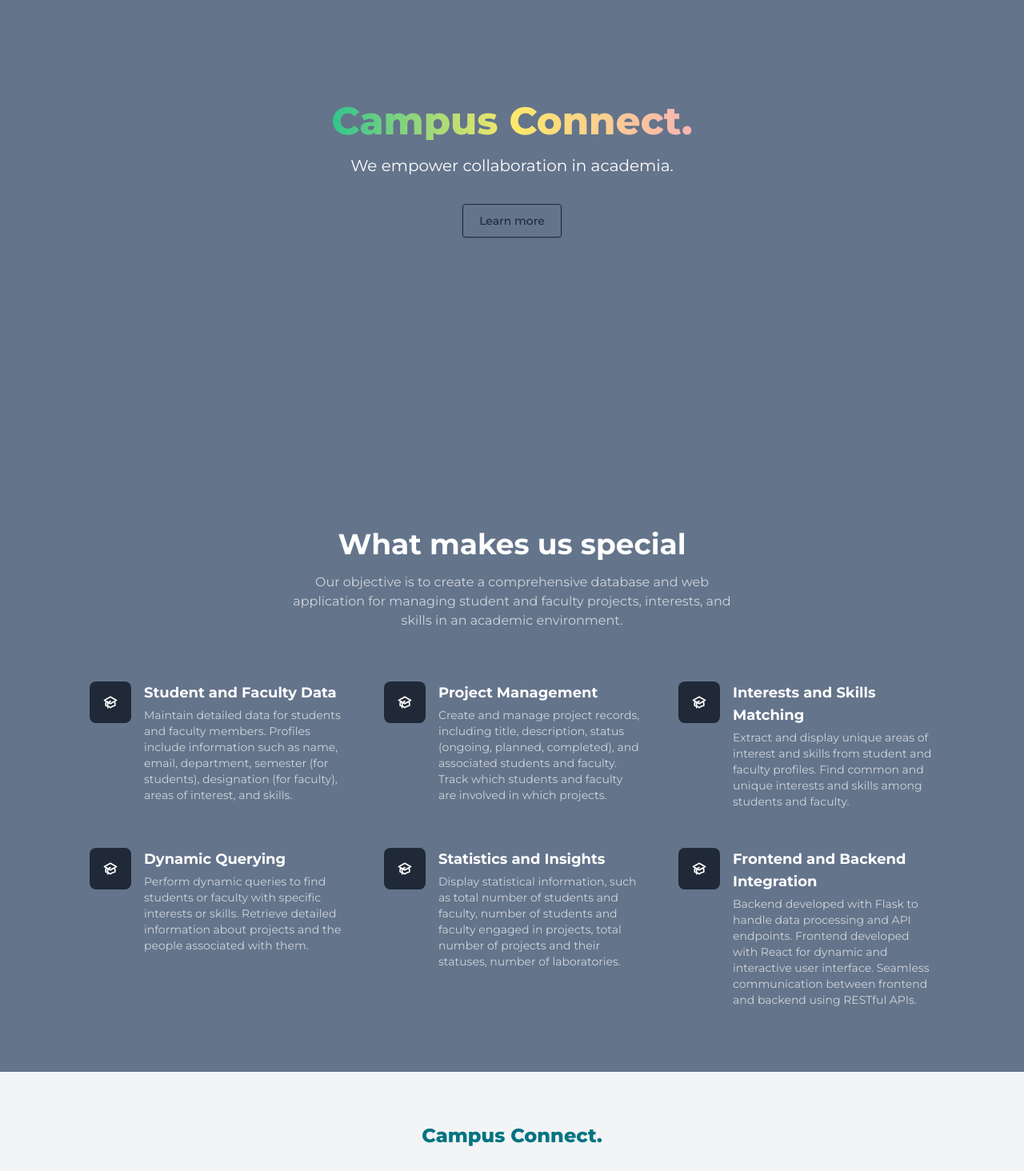
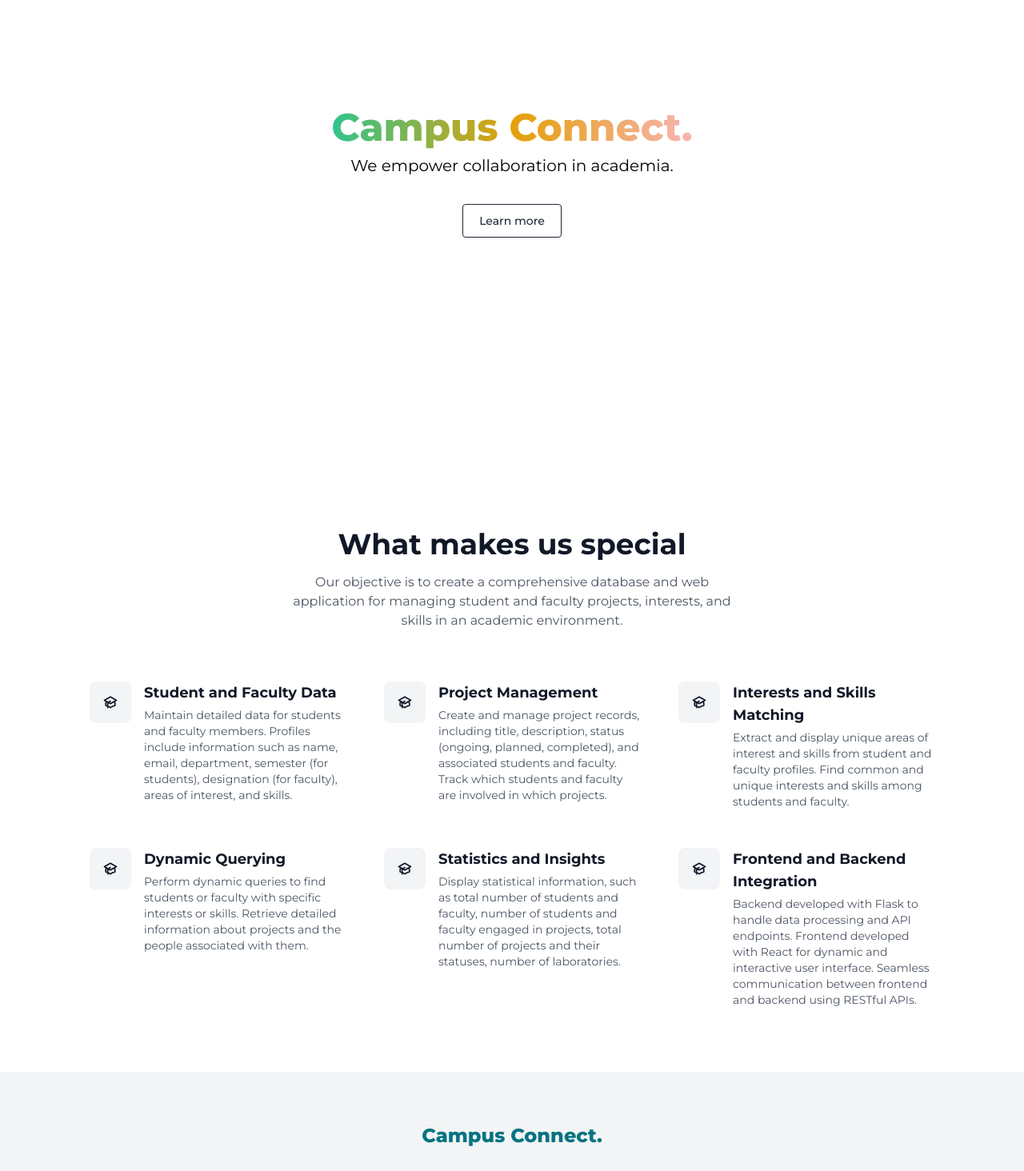
Before and after one commit to ariyaltharun/campus-connect-plus-plus, a React (Vite) app: page / in a window 1280 px wide. Shown: the part 220-1684 px from the top of the page at 80% size. Built offline with nearby package versions, Linux system fonts and the light colour scheme.

Commit message:
Minor changes - Updated Calendar.jsx to improve date handling - Enhanced Home.jsx with new UI elements

```diff
--- a/components/Calendar.jsx
+++ b/components/Calendar.jsx
@@ -40,7 +40,7 @@
           <h1 className="text-2xl dark:text-white font-bold sm:text-3xl text-center mb-5">
             Calendar of Events
           </h1>
-          <div className="header border border-gray-200 dark:border-gray-700 flex justify-between items-center mb-4">
+          <div className="header border border-gray-200 dark:border-gray-500 flex justify-between items-center mb-4">
             <div className="icon cursor-pointer" onClick={prevMonth}>
               <span className="material-icons">
                 <PiArrowSquareLeftFill className=" w-10 h-10 dark:text-white" />
@@ -78,7 +78,7 @@
         );
       }
 
-      return <div className="days grid grid-cols-7 border border-gray-200 dark:border-gray-700 p-2">{days}</div>;
+      return <div className="days grid grid-cols-7 border border-gray-200 dark:border-gray-500 p-2">{days}</div>;
     };
 
     /**
@@ -104,7 +104,7 @@
           days.push(
             <div
               className={`col p-2 border border-gray-200 dark:border-gray-700 text-center cursor-pointer ${
-                !isSameDay(day, selectedDate) ? "bg-gray-100 dark:bg-gray-800" : "bg-blue-200 dark:bg-blue-600"
+                !isSameDay(day, selectedDate) ? "bg-gray-100 dark:bg-gray-800" : "bg-green-200/75 dark:bg-green-600"
               }`}
               key={day}
               onClick={() => onDateClick(cloneDay)}
@@ -149,7 +149,7 @@
       return events
         .filter((event) => isSameDay(event.date, day))
         .map((event, index) => (
-          <div key={index} className="event bg-blue-200 dark:bg-blue-600 p-1 rounded mt-1">
+          <div key={index} className="event bg-green-300 dark:bg-green-400 p-1 rounded mt-1">
             {event.title}
           </div>
         ));
@@ -174,7 +174,7 @@
     };
 
     return (
-      <div className="calendar p-5 pt-24 bg-white dark:bg-gray-900 shadow-md rounded-lg">
+      <div className="calendar p-5 pt-24 bg-white dark:bg-slate-700 shadow-md ">
         {renderHeader()}
         {renderDays()}
         {renderCells()}
--- a/components/Home.jsx
+++ b/components/Home.jsx
@@ -4,14 +4,15 @@
   return (
     <>
       {/* welcome section */}
-      <section className="flex bg-slate-500 dark:bg-gray-900 text-white">
-        <div className="mx-auto max-w-screen-xl text-center px-4 py-32 pt-48 items-start lg:flex lg:h-screen lg:items-center ">
-          <div className=" max-w-5xl justify-center items-center">
-            <h1 className="bg-gradient-to-r from-green-400 via-yellow-200  to-red-300 bg-clip-text text-5xl font-extrabold text-transparent sm:text-5xl">
+      {/* style={{ backgroundImage: "url('/brush-stroke.png')", backgroundSize: "cover", backgroundPosition: "center", backgroundRepeat: "no-repeat", width: "100 vw", alignItems: "center", justifyContent: "center" }} */}
+      <section className="flex dark:bg-gray-900 text-black dark:text-white" >
+        <div className="mx-auto max-w-screen-xl text-center px-16 py-32 pt-48 lg:flex lg:h-screen lg:items-center " >
+          <div className=" max-w-5xl justify-center items-center" >
+            <h1 className="bg-gradient-to-r from-green-400 via-yellow-400  to-red-300 py-2 bg-clip-text text-5xl font-extrabold text-transparent sm:text-5xl">
               Campus Connect.
             </h1>
 
-            <p className="mx-auto mt-4 max-w-3xl sm:text-xl/relaxed">
+            <p className="mx-auto max-w-3xl sm:text-xl/relaxed">
               We empower collaboration in academia.
             </p>
 
@@ -29,7 +30,7 @@
       {/* features section */}
       <section
         id="special"
-        className="bg-slate-500 dark:bg-gray-900 text-white px-20 "
+        className=" dark:bg-gray-900 text-gray-900 dark:text-white px-20 "
       >
         <div className="items-start lg:flex lg:justify-center">
         <div className="max-w-screen-xl flex flex-col items-center px-4 py-8 sm:px-6 sm:py-12 lg:px-8 lg:py-20">
@@ -38,7 +39,7 @@
               What makes us special
             </h2>
 
-            <p className="mt-4 text-gray-300">
+            <p className="mt-4 text-gray-600 dark:text-gray-300">
               Our objective is to create a comprehensive database and web
               application for managing student and faculty projects, interests,
               and skills in an academic environment.
@@ -47,7 +48,7 @@
 
           <div className="mt-8 grid grid-cols-1 gap-8 md:mt-16 md:grid-cols-2 md:gap-12 lg:grid-cols-3">
             <div className="flex items-start gap-4">
-              <span className="shrink-0 rounded-lg bg-gray-800 p-4">
+              <span className="shrink-0 rounded-lg bg-gray-100 dark:bg-gray-800 p-4">
                 <svg
                   className="h-5 w-5"
                   fill="none"
@@ -69,7 +70,7 @@
               <div>
                 <h2 className="text-lg font-bold">Student and Faculty Data</h2>
 
-                <p className="mt-1 text-sm text-gray-300">
+                <p className="mt-1 text-sm text-gray-600 dark:text-gray-300">
                   Maintain detailed data for students and faculty members.
                   Profiles include information such as name, email, department,
                   semester (for students), designation (for faculty), areas of
@@ -79,7 +80,7 @@
             </div>
 
             <div className="flex items-start gap-4">
-              <span className="shrink-0 rounded-lg bg-gray-800 p-4">
+              <span className="shrink-0 rounded-lg bg-gray-100 dark:bg-gray-800 p-4">
                 <svg
                   className="h-5 w-5"
                   fill="none"
@@ -101,7 +102,7 @@
               <div>
                 <h2 className="text-lg font-bold">Project Management</h2>
 
-                <p className="mt-1 text-sm text-gray-300">
+                <p className="mt-1 text-sm text-gray-600 dark:text-gray-300">
                   Create and manage project records, including title,
                   description, status (ongoing, planned, completed), and
                   associated students and faculty. Track which students and
@@ -111,7 +112,7 @@
             </div>
 
             <div className="flex items-start gap-4">
-              <span className="shrink-0 rounded-lg bg-gray-800 p-4">
+              <span className="shrink-0 rounded-lg bg-gray-100 dark:bg-gray-800 p-4">
                 <svg
                   className="h-5 w-5"
                   fill="none"
@@ -135,7 +136,7 @@
                   Interests and Skills Matching
                 </h2>
 
-                <p className="mt-1 text-sm text-gray-300">
+                <p className="mt-1 text-sm text-gray-600 dark:text-gray-300">
                   Extract and display unique areas of interest and skills from
                   student and faculty profiles. Find common and unique interests
                   and skills among students and faculty.
@@ -144,7 +145,7 @@
             </div>
 
             <div className="flex items-start gap-4">
-              <span className="shrink-0 rounded-lg bg-gray-800 p-4">
+              <span className="shrink-0 rounded-lg bg-gray-100 dark:bg-gray-800 p-4">
                 <svg
                   className="h-5 w-5"
                   fill="none"
@@ -166,7 +167,7 @@
               <div>
                 <h2 className="text-lg font-bold">Dynamic Querying</h2>
 
-                <p className="mt-1 text-sm text-gray-300">
+                <p className="mt-1 text-sm text-gray-600 dark:text-gray-300">
                   Perform dynamic queries to find students or faculty with
                   specific interests or skills. Retrieve detailed information
                   about projects and the people associated with them.
@@ -175,7 +176,7 @@
             </div>
 
             <div className="flex items-start gap-4">
-              <span className="shrink-0 rounded-lg bg-gray-800 p-4">
+              <span className="shrink-0 rounded-lg bg-gray-100 dark:bg-gray-800 p-4">
                 <svg
                   className="h-5 w-5"
                   fill="none"
@@ -197,7 +198,7 @@
               <div>
                 <h2 className="text-lg font-bold">Statistics and Insights</h2>
 
-                <p className="mt-1 text-sm text-gray-300">
+                <p className="mt-1 text-sm text-gray-600 dark:text-gray-300">
                   Display statistical information, such as total number of
                   students and faculty, number of students and faculty engaged
                   in projects, total number of projects and their statuses,
@@ -207,7 +208,7 @@
             </div>
 
             <div className="flex items-start gap-4">
-              <span className="shrink-0 rounded-lg bg-gray-800 p-4">
+              <span className="shrink-0 rounded-lg bg-gray-100 dark:bg-gray-800 p-4">
                 <svg
                   className="h-5 w-5"
                   fill="none"
@@ -231,7 +232,7 @@
                   Frontend and Backend Integration
                 </h2>
 
-                <p className="mt-1 text-sm text-gray-300">
+                <p className="mt-1 text-sm text-gray-600 dark:text-gray-300">
                   Backend developed with Flask to handle data processing and API
                   endpoints. Frontend developed with React for dynamic and
                   interactive user interface. Seamless communication between
--- a/components/Sidebar.jsx
+++ b/components/Sidebar.jsx
@@ -3,6 +3,8 @@
 import { Link } from "react-router-dom";
 import { FaCalendarAlt } from "react-icons/fa";
 import { BsKanban } from "react-icons/bs";
+import { PiStudentFill } from "react-icons/pi";
+import { RiTeamLine } from "react-icons/ri";
 
 export default function Sidebar() {
   return (
@@ -123,15 +125,7 @@
                 to="/find_students"
                 className="flex items-center p-2 rounded-lg text-white hover:bg-gray-100 hover:text-gray-700 dark:hover:bg-gray-700 dark:hover:text-gray-100 group"
               >
-                <svg
-                  className="flex-shrink-0 w-5 h-5 text-gray-500 transition duration-75 dark:text-gray-400 group-hover:text-gray-900 dark:group-hover:text-white"
-                  aria-hidden="true"
-                  xmlns="http://www.w3.org/2000/svg"
-                  fill="currentColor"
-                  viewBox="0 0 20 18"
-                >
-                  <path d="M14 2a3.963 3.963 0 0 0-1.4.267 6.439 6.439 0 0 1-1.331 6.638A4 4 0 1 0 14 2Zm1 9h-1.264A6.957 6.957 0 0 1 15 15v2a2.97 2.97 0 0 1-.184 1H19a1 1 0 0 0 1-1v-1a5.006 5.006 0 0 0-5-5ZM6.5 9a4.5 4.5 0 1 0 0-9 4.5 4.5 0 0 0 0 9ZM8 10H5a5.006 5.006 0 0 0-5 5v2a1 1 0 0 0 1 1h11a1 1 0 0 0 1-1v-2a5.006 5.006 0 0 0-5-5Z" />
-                </svg>
+                <PiStudentFill className="flex-shrink-0 w-5 h-5 text-gray-500 transition duration-75 dark:text-gray-400 group-hover:text-gray-900 dark:group-hover:text-white" aria-hidden="true"/>
                 <span className="flex-1 ms-3 whitespace-nowrap">
                   Find Students
                 </span>
@@ -142,17 +136,9 @@
                 to="/know_team_members"
                 className="flex items-center p-2 rounded-lg text-white hover:bg-gray-100 hover:text-gray-700 dark:hover:bg-gray-700 dark:hover:text-gray-100 group"
               >
-                <svg
-                  className="flex-shrink-0 w-5 h-5 text-gray-500 transition duration-75 dark:text-gray-400 group-hover:text-gray-900 dark:group-hover:text-white"
-                  aria-hidden="true"
-                  xmlns="http://www.w3.org/2000/svg"
-                  fill="currentColor"
-                  viewBox="0 0 20 18"
-                >
-                  <path d="M14 2a3.963 3.963 0 0 0-1.4.267 6.439 6.439 0 0 1-1.331 6.638A4 4 0 1 0 14 2Zm1 9h-1.264A6.957 6.957 0 0 1 15 15v2a2.97 2.97 0 0 1-.184 1H19a1 1 0 0 0 1-1v-1a5.006 5.006 0 0 0-5-5ZM6.5 9a4.5 4.5 0 1 0 0-9 4.5 4.5 0 0 0 0 9ZM8 10H5a5.006 5.006 0 0 0-5 5v2a1 1 0 0 0 1 1h11a1 1 0 0 0 1-1v-2a5.006 5.006 0 0 0-5-5Z" />
-                </svg>
+                <RiTeamLine className="flex-shrink-0 w-5 h-5 text-gray-500 transition duration-75 dark:text-gray-400 group-hover:text-gray-900 dark:group-hover:text-white" aria-hidden="true" />
                 <span className="flex-1 ms-3 whitespace-nowrap">
-                  Know team members
+                  Know the team
                 </span>
               </Link>
             </li>
```
Also changed, not shown: new_features.txt.
